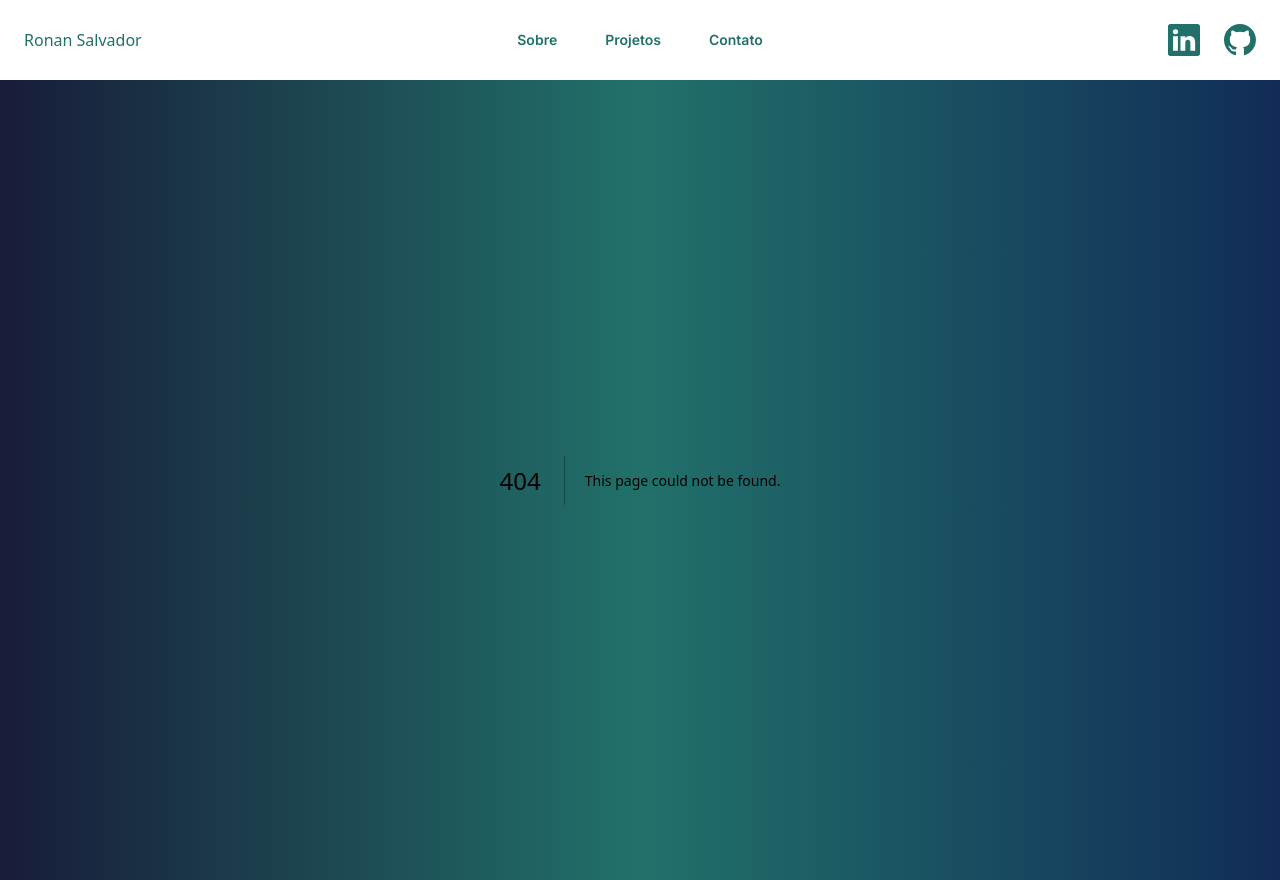
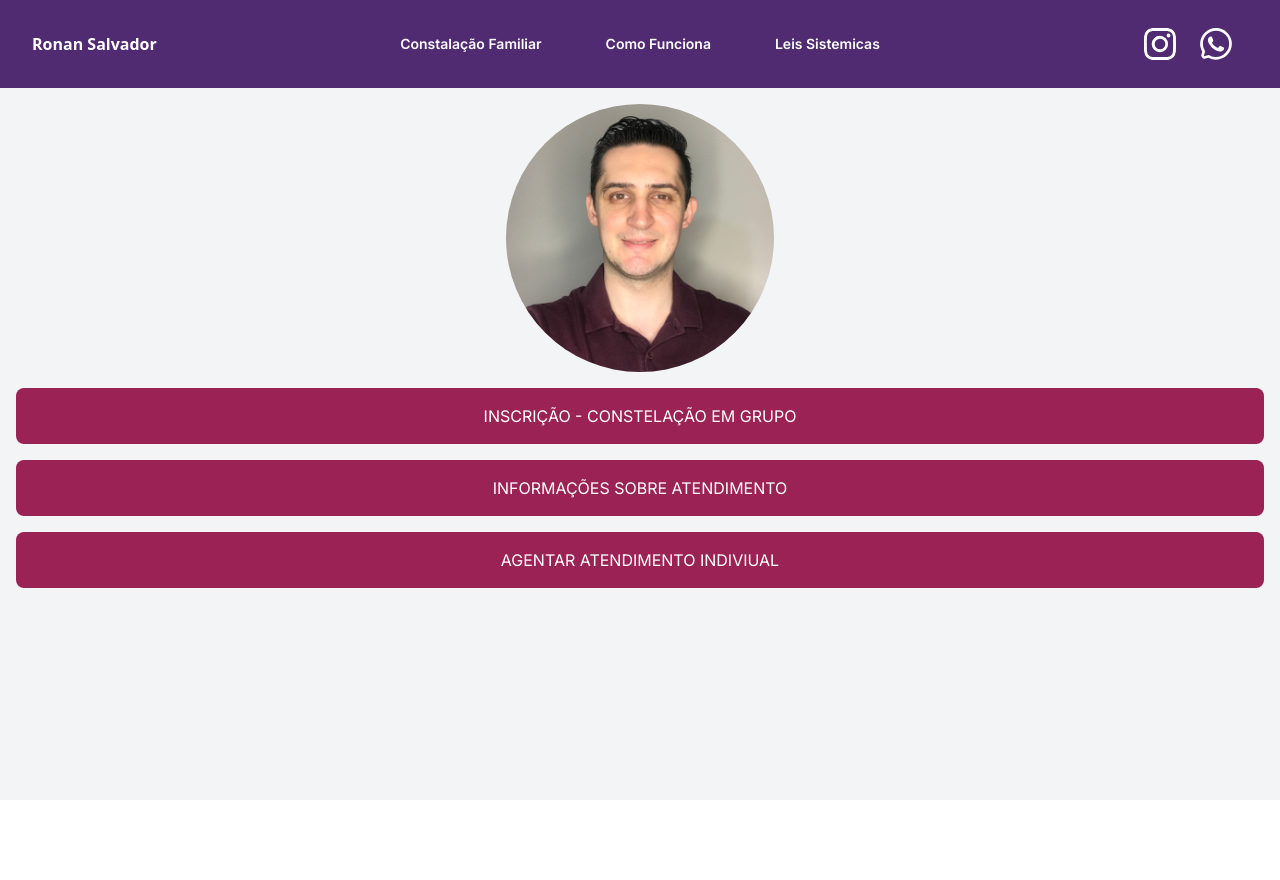
Before and after one commit to ronansalvador/portfolio, a Next.js app: page /constelacao in a window 1280 px wide. Before the commit this address had no page. After the commit the page ends 800 px from the top, so only its background shows below. Built offline with nearby package versions, Linux system fonts and the light colour scheme.

Commit message:
feat: page constelacao

```diff
--- /dev/null
+++ b/src/app/(constelacao)/constelacao/page.tsx
@@ -0,0 +1,32 @@
+import Image from 'next/image'
+import React from 'react'
+import Button from '@/app/components/Button'
+
+const Constelacao = () => {
+  return (
+    <>
+      <div>
+        <Image
+          src="/ronansalvador.jpg"
+          alt="ronan salvador"
+          className="rounded-full p-4"
+          width={300}
+          height={300}
+        />
+      </div>
+      <div className="w-full flex flex-col items-center px-4 gap-4">
+        <Button link="https://forms.gle/DWLS5ajumKRKRZvt9">
+          INSCRIÇÃO - CONSTELAÇÃO EM GRUPO
+        </Button>
+        <Button link="https://api.whatsapp.com/send?phone=5511994963639&text=Ol%C3%A1%20Ronan%2C%20gostaria%20de%20mais%20informa%C3%A7%C3%B5es%20sobre%20os%20seus%20atendimentos.">
+          Informações sobre Atendimento
+        </Button>
+        <Button link="http://wa.me/5511994963639?text=Ol%C3%A1%20Ronan%2C%20gostaria%20de%20agendar%20uma%20sess%C3%A3o%20individual%20de%20Constela%C3%A7%C3%A3o%20Familiar.">
+          Agentar atendimento indiviual
+        </Button>
+      </div>
+    </>
+  )
+}
+
+export default Constelacao
--- /dev/null
+++ b/src/app/(constelacao)/layout.tsx
@@ -0,0 +1,16 @@
+import HeaderConstelacao from '../components/HeaderConstelacao'
+
+export default function ConstelacaoLayout({
+  children,
+}: Readonly<{
+  children: React.ReactNode
+}>) {
+  return (
+    <>
+      <HeaderConstelacao />
+      <main className={`flex bg-gray-100 h-full flex-col items-center`}>
+        {children}
+      </main>
+    </>
+  )
+}
--- /dev/null
+++ b/src/app/(portfolio)/layout.tsx
@@ -0,0 +1,18 @@
+import Header from '../components/Header'
+
+export default function RootLayout({
+  children,
+}: {
+  children: React.ReactNode
+}) {
+  return (
+    <>
+      <Header />
+      <main
+        className={`flex bg-gradient-to-r from-dark-blue via-verde to-blue h-full flex-col items-center justify-center`}
+      >
+        {children}
+      </main>
+    </>
+  )
+}
--- /dev/null
+++ b/src/app/components/Button.tsx
@@ -0,0 +1,25 @@
+import Link from 'next/link'
+import { ReactNode } from 'react'
+
+interface ButtonProps {
+  link: string
+  children: ReactNode
+}
+
+export default function Button({ link, children }: ButtonProps) {
+  const renderChildren = (child: ReactNode) => {
+    if (typeof child === 'string') {
+      return child.toUpperCase()
+    }
+    return child
+  }
+
+  return (
+    <Link
+      href={link}
+      className="bg-fuxia rounded-lg p-4 text-white w-full flex items-center justify-center hover:bg-magenta max-w-7xl"
+    >
+      {renderChildren(children)}
+    </Link>
+  )
+}
--- /dev/null
+++ b/src/app/components/HeaderConstelacao.tsx
@@ -0,0 +1,121 @@
+'use client'
+import { useState } from 'react'
+import { Dialog, Popover } from '@headlessui/react'
+import { Bars3Icon, XMarkIcon } from '@heroicons/react/24/outline'
+import { BsLinkedin, BsGithub, BsInstagram, BsWhatsapp } from 'react-icons/bs'
+
+function HeaderConstelacao() {
+  const [mobileMenuOpen, setMobileMenuOpen] = useState(false)
+  return (
+    <header className="bg-roxo">
+      <nav
+        className="mx-auto flex max-w-7xl items-center justify-between p-6"
+        aria-label="Global"
+      >
+        <div className="flex lg:flex-1 text-white">
+          <a
+            href="/constelacao"
+            className="font-semibold p-2 rounded-lg hover:bg-white hover:text-fuxia"
+          >
+            <span className="font-sans">Ronan Salvador</span>
+          </a>
+        </div>
+        <div className="flex lg:hidden">
+          <button
+            type="button"
+            className="-m-2.5 inline-flex items-center justify-center rounded-md p-2.5 text-white"
+            onClick={() => setMobileMenuOpen(true)}
+          >
+            <span className="sr-only">Open main menu</span>
+            <Bars3Icon className="h-6 w-6" aria-hidden="true" />
+          </button>
+        </div>
+        <Popover.Group className="hidden lg:flex lg:gap-x-12">
+          <a
+            href="/"
+            className="text-sm font-semibold leading-6 text-white p-2 rounded-lg hover:bg-white hover:text-fuxia"
+          >
+            Constalação Familiar
+          </a>
+          <a
+            href="#"
+            className="text-sm font-semibold leading-6 text-white p-2 rounded-lg hover:bg-white hover:text-fuxia"
+          >
+            Como Funciona
+          </a>
+          <a
+            href="#"
+            className="text-sm font-semibold leading-6 text-white p-2 rounded-lg hover:bg-white hover:text-fuxia"
+          >
+            Leis Sistemicas
+          </a>
+        </Popover.Group>
+        <div className="hidden lg:flex lg:flex-1 lg:justify-end">
+          <a href="https://www.instagram.com/ronansalvador/">
+            <BsInstagram className="w-8 h-8 mr-6  text-white rounded-lg hover:bg-white hover:text-fuxia" />
+          </a>
+          <a href="https://api.whatsapp.com/send?phone=5511994963639&text=Ol%C3%A1%20Ronan....">
+            <BsWhatsapp className="w-8 h-8 mr-6  text-white rounded-lg hover:bg-white hover:text-fuxia" />
+          </a>
+        </div>
+      </nav>
+      <Dialog
+        as="div"
+        className="lg:hidden"
+        open={mobileMenuOpen}
+        onClose={setMobileMenuOpen}
+      >
+        <div className="fixed inset-0 z-10" />
+        <Dialog.Panel className="fixed inset-y-0 right-0 z-10 w-full overflow-y-auto bg-roxo px-6 py-6 sm:max-w-sm sm:ring-1 sm:ring-gray-900/10">
+          <div className="flex items-center justify-between text-fuxia font-bold">
+            <a href="/constelacao" className="-m-1.5 p-1.5">
+              <span className="sr-only">Ronan Salvador</span>
+            </a>
+            <button
+              type="button"
+              className="-m-2.5 rounded-md p-2.5 text-white"
+              onClick={() => setMobileMenuOpen(false)}
+            >
+              <span className="sr-only">Close menu</span>
+              <XMarkIcon className="h-6 w-6" aria-hidden="true" />
+            </button>
+          </div>
+          <div className="mt-6 flow-root">
+            <div className="-my-6 divide-y divide-gray-500/10">
+              <div className="space-y-2 py-6">
+                <a
+                  href="/"
+                  className="-mx-3 block rounded-lg px-3 py-2 text-base font-semibold leading-7 text-white hover:bg-gray-50 hover:text-fuxia"
+                >
+                  Constalação Familiar
+                </a>
+                <a
+                  href="#"
+                  className="-mx-3 block rounded-lg px-3 py-2 text-base font-semibold leading-7 text-white hover:bg-gray-50 hover:text-fuxia"
+                >
+                  Como Funciona
+                </a>
+                <a
+                  href="#"
+                  className="-mx-3 block rounded-lg px-3 py-2 text-base font-semibold leading-7 text-white hover:bg-gray-50 hover:text-fuxia"
+                >
+                  Leis Sistemicas
+                </a>
+              </div>
+              <div className="py-6 text-fuxia flex">
+                <a href="https://www.instagram.com/ronansalvador/">
+                  <BsInstagram className="w-8 h-8 mr-6 text-white" />
+                </a>
+                <a href="https://api.whatsapp.com/send?phone=5511994963639&text=Ol%C3%A1%20Ronan....">
+                  <BsWhatsapp className="w-8 h-8 mr-6 text-white" />
+                </a>
+              </div>
+            </div>
+          </div>
+        </Dialog.Panel>
+      </Dialog>
+    </header>
+  )
+}
+
+export default HeaderConstelacao
--- a/src/app/layout.tsx
+++ b/src/app/layout.tsx
@@ -1,29 +1,23 @@
-import Header from './components/Header';
-import './globals.css';
-import { Inter } from 'next/font/google';
+import './globals.css'
+import { Inter } from 'next/font/google'
 
-const inter = Inter({ subsets: ['latin'] });
+const inter = Inter({ subsets: ['latin'] })
 
 export const metadata = {
   title: 'Ronan Salvador',
   description: 'Portfolio Ronan Fernando Salvador',
-};
+}
 
 export default function RootLayout({
   children,
 }: {
-  children: React.ReactNode;
+  children: React.ReactNode
 }) {
   return (
-    <html lang='en'>
+    <html lang="en">
       <body className={`${inter.className} h-screen flex flex-col`}>
-        <Header />
-        <main
-          className={`flex bg-gradient-to-r from-dark-blue via-verde to-blue h-full flex-col items-center justify-center`}
-        >
-          {children}
-        </main>
+        {children}
       </body>
     </html>
-  );
+  )
 }
--- a/tailwind.config.js
+++ b/tailwind.config.js
@@ -33,9 +33,10 @@ module.exports = {
         indigo: '#39207C',
         verde: '#21716A',
         fuxia: '#9B2255',
-        magenta: '#924D69',
+        magenta: '#9d437b',
+        roxo: '#502b71',
       },
     },
   },
   plugins: [],
-};
+}
```
Also changed, not shown: public/ronansalvador.jpg (added), src/app/(portfolio)/contato/page.tsx (renamed from src/app/contato/page.tsx), src/app/(portfolio)/page.tsx (renamed from src/app/page.tsx), src/app/(portfolio)/projetos/front.js (renamed from src/app/projetos/front.js), src/app/(portfolio)/projetos/page.tsx (renamed from src/app/projetos/page.tsx).
